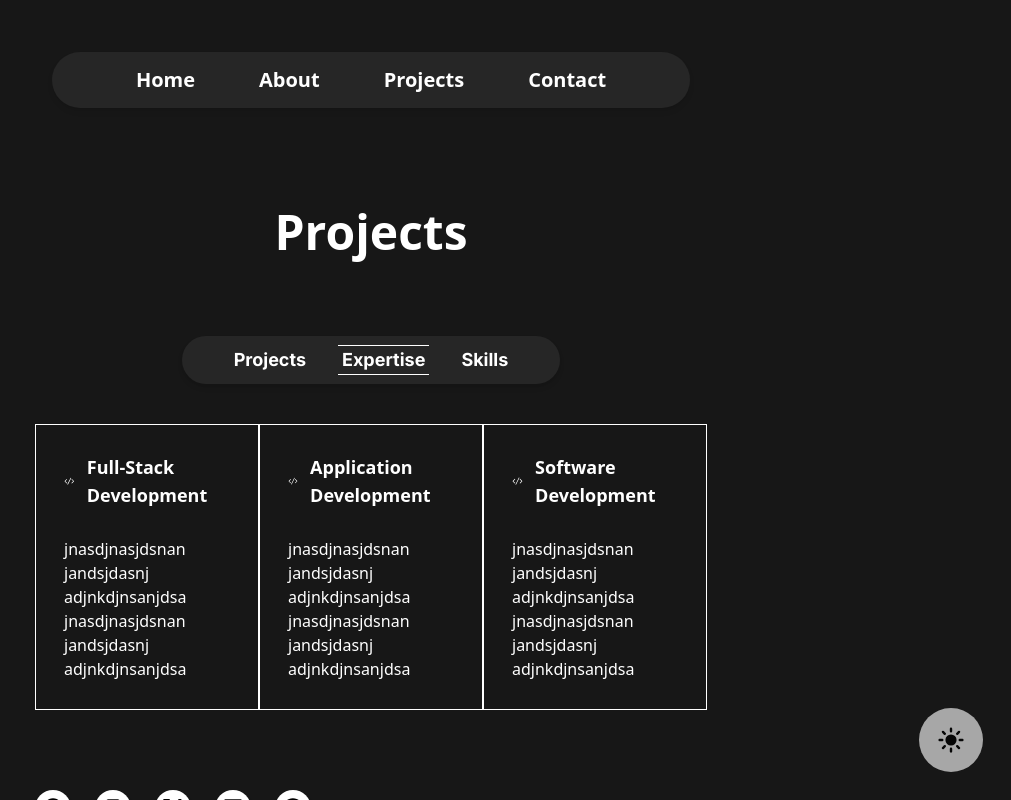
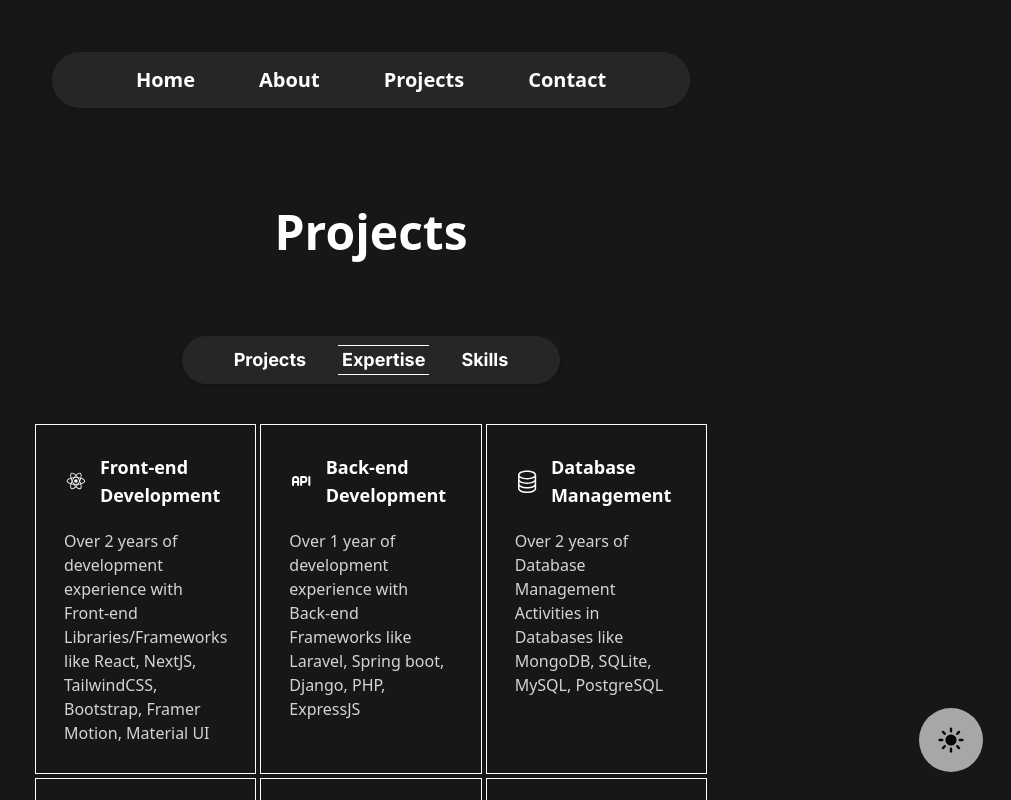
Before and after one commit to gian-tiqui/michael-gian-tiqui, a Next.js app: page /projects in a window 1280 px wide. Both pictures are taken after a click on the element "Expertise". Shown: the top 800 px of the page, without its empty margins (269-1280 px from the left). Built offline with nearby package versions, Linux system fonts and the light colour scheme.

Commit message:
expertise finished

```diff
--- a/src/app/projects/components/sections/Expertise.tsx
+++ b/src/app/projects/components/sections/Expertise.tsx
@@ -3,33 +3,58 @@ import React from "react";
 import ExpertiseContainer, {
   ExpertiseContainerProps,
 } from "./components/ExpertiseContainer";
+import { CiMobile3, CiMonitor } from "react-icons/ci";
+import { BiMobile } from "react-icons/bi";
+import { DiReact } from "react-icons/di";
+import { TbApi } from "react-icons/tb";
 import { VscCode } from "react-icons/vsc";
+import { BsDatabase } from "react-icons/bs";
+
+const iconStyle: string = "md:h-10 w-auto text-white dark:text-black";
 
 const expertises: ExpertiseContainerProps[] = [
   {
+    title: "Front-end Development",
+    content:
+      "Over 2 years of development experience with Front-end Libraries/Frameworks like React, NextJS, TailwindCSS, Bootstrap, Framer Motion, Material UI",
+    icon: <DiReact className={iconStyle} />,
+  },
+  {
+    title: "Back-end Development",
+    content:
+      "Over 1 year of development experience with Back-end Frameworks like Laravel, Spring boot, Django, PHP, ExpressJS",
+    icon: <TbApi className={iconStyle} />,
+  },
+  {
+    title: "Database Management",
+    content:
+      "Over 2 years of Database Management Activities in Databases like MongoDB, SQLite, MySQL, PostgreSQL",
+    icon: <BsDatabase className={iconStyle} />,
+  },
+  {
+    title: "Mobile Development",
+    content:
+      "Over 1 year of development experience using Android Studio and React-Native for developing Mobile Apps",
+    icon: <CiMobile3 className={iconStyle} />,
+  },
+  {
     title: "Full-Stack Development",
     content:
-      "jnasdjnasjdsnan jandsjdasnj adjnkdjnsanjdsa jnasdjnasjdsnan jandsjdasnj adjnkdjnsanjdsa",
-    icon: <VscCode className="text-white dark:text-black" />,
-  },
-  {
-    title: "Application Development",
-    content:
-      "jnasdjnasjdsnan jandsjdasnj adjnkdjnsanjdsa jnasdjnasjdsnan jandsjdasnj adjnkdjnsanjdsa",
-    icon: <VscCode className="text-white dark:text-black" />,
+      "Over 2 years of Development experience integrating Front-end and Back-end Frameworks to create Full-Stack Web Applications/Websites.",
+    icon: <VscCode className={iconStyle} />,
   },
   {
     title: "Software Development",
     content:
-      "jnasdjnasjdsnan jandsjdasnj adjnkdjnsanjdsa jnasdjnasjdsnan jandsjdasnj adjnkdjnsanjdsa",
-    icon: <VscCode className="text-white dark:text-black" />,
+      "Experienced in functional programming and OOP. Using C#, Java, Python, JS, and TS",
+    icon: <CiMonitor className={iconStyle} />,
   },
 ];
 
 const Expertise = () => {
   return (
     <MotionTemplate>
-      <div className="grid grid-cols-1 md:grid-cols-3">
+      <div className="grid grid-cols-1 md:grid-cols-3 gap-1">
         {expertises.map((expertise, index) => (
           <ExpertiseContainer {...expertise} key={index} />
         ))}
--- a/src/app/projects/components/sections/components/ExpertiseContainer.tsx
+++ b/src/app/projects/components/sections/components/ExpertiseContainer.tsx
@@ -13,14 +13,16 @@ const ExpertiseContainer: React.FC<ExpertiseContainerProps> = ({
   title,
 }) => {
   return (
-    <div className="border border-white p-7 w-full grid place-items-center">
-      <div className="flex gap-3 items-center mb-7">
+    <div className="border border-white dark:border-black py-20 md:py-7 px-7 w-full">
+      <div className="flex gap-3 items-center mb-5">
         {icon}
         <p className="font-bold md:text-lg font-sans text-white dark:text-black">
           {title}
         </p>
       </div>
-      <p className="font-sans text-white dark:text-black">{content}</p>
+      <p className="font-sans text-neutral-300 dark:text-neutral-800">
+        {content}
+      </p>
     </div>
   );
 };
```
